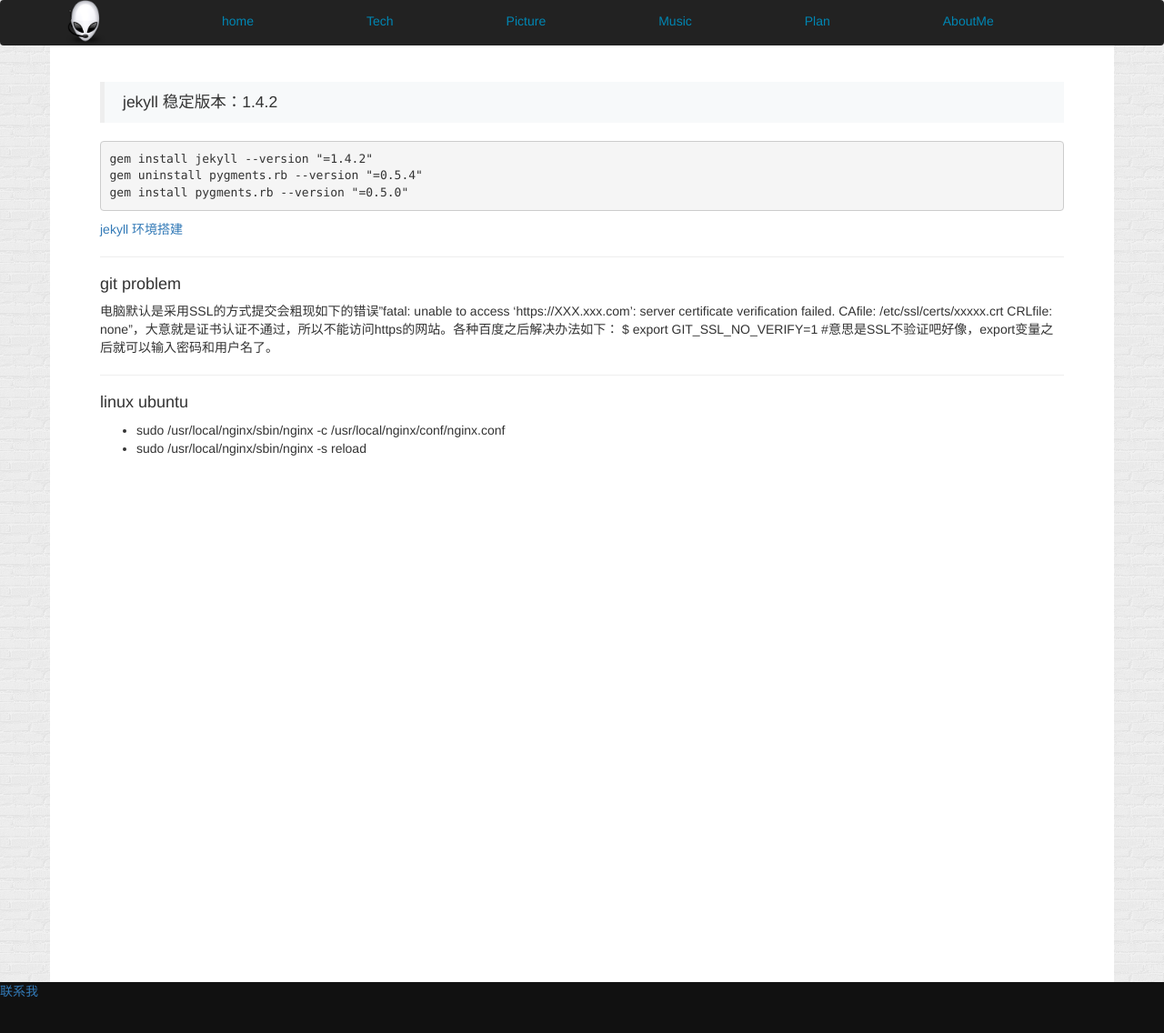
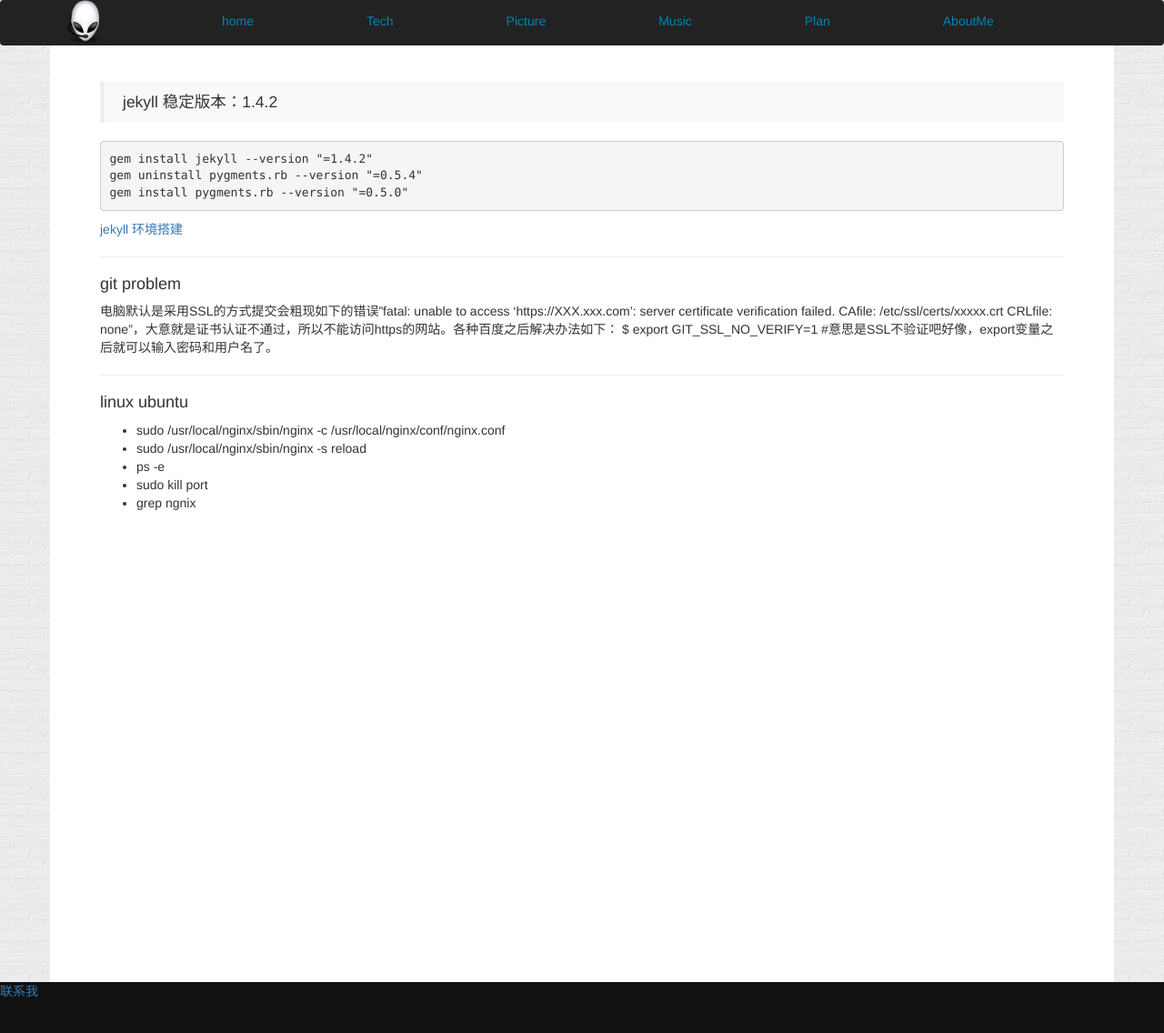
Before and after one commit to GeorageLiang/georageliang.github.com, a Jekyll site: the page built from md/jekyllVersion.md, in a window 1280 px wide and 1140 px high. Shown: the top 1136 px of the window at 91% size. Built offline with Jekyll 4.4.1, drawn with Linux system fonts in a browser that asks for light colours; Markdown is read by kramdown in place of the engine named in the settings; comment, search, counter and statistics services are not loaded.

Commit message:
Update jekyllVersion.md

```diff
--- a/md/jekyllVersion.md
+++ b/md/jekyllVersion.md
@@ -27,3 +27,6 @@ $ export GIT_SSL_NO_VERIFY=1 #意思是SSL不验证吧好像，export变量之
 ####linux ubuntu
 - sudo /usr/local/nginx/sbin/nginx -c /usr/local/nginx/conf/nginx.conf
 - sudo /usr/local/nginx/sbin/nginx -s reload
+- ps -e
+- sudo kill port
+- grep ngnix
```
